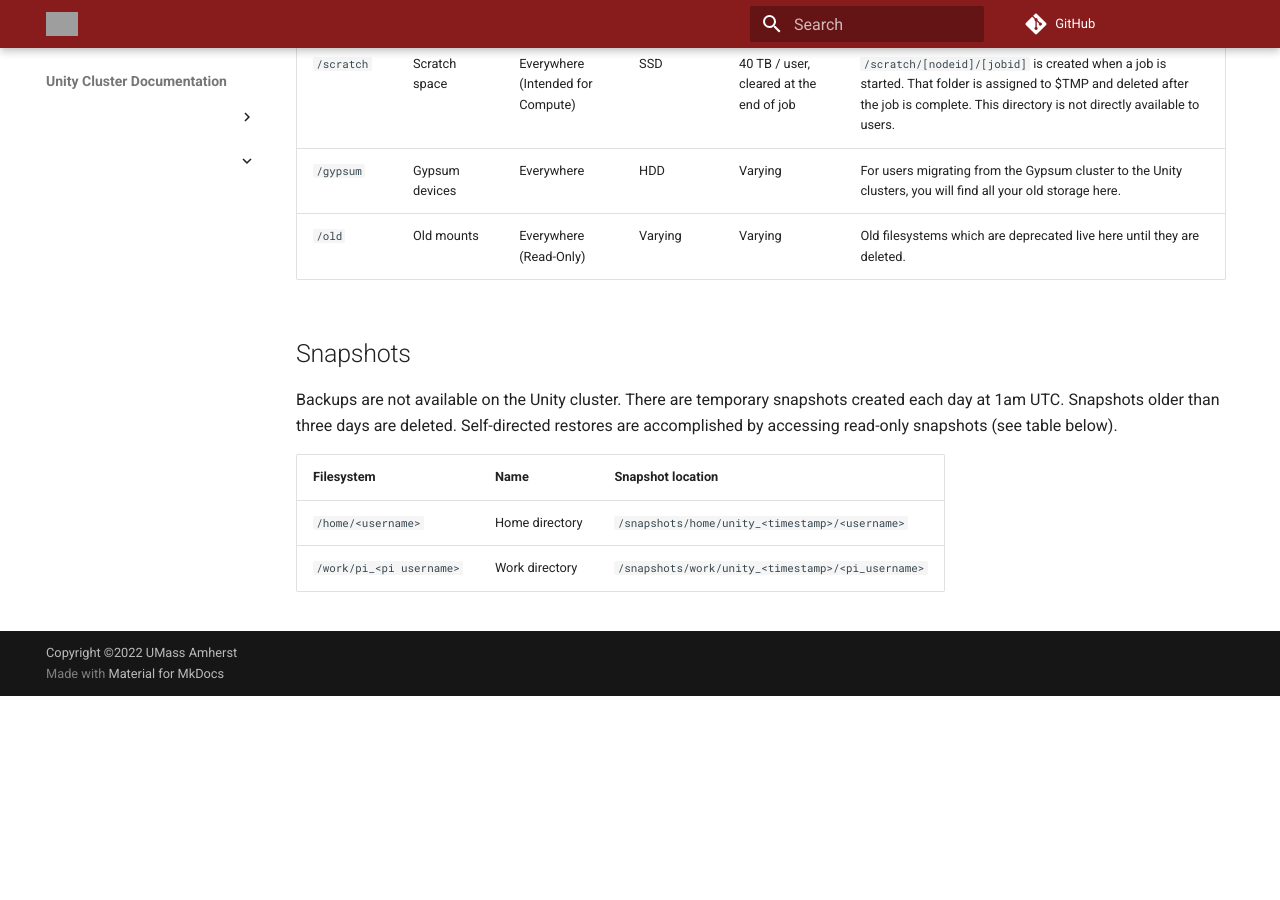
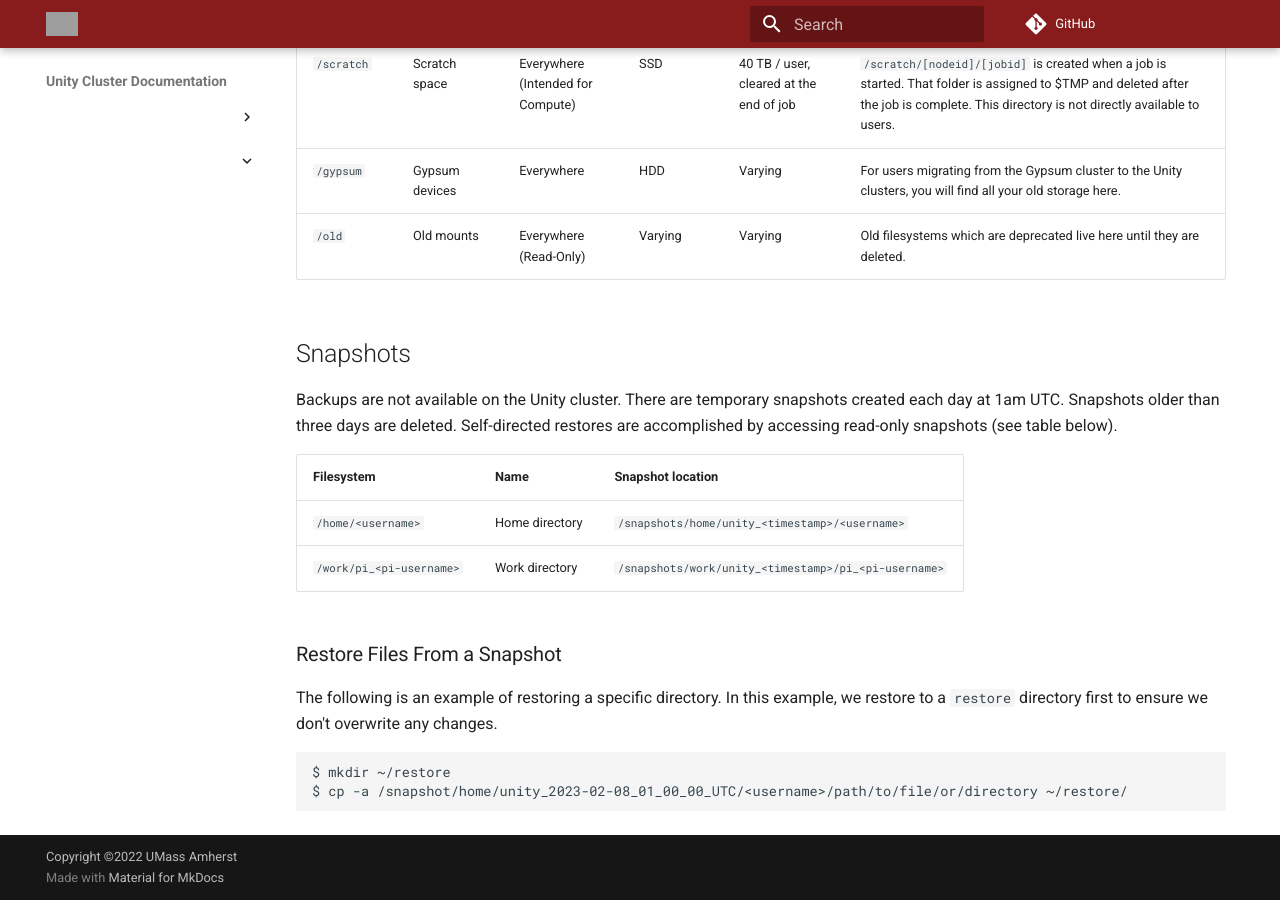
Before and after one commit to UMass-RC/unity-docs, an MkDocs documentation site: the page built from docs/technical/storage.md, in a window 1280 px wide and 900 px high, scrolled down 699 px. Built offline with MkDocs 1.6.1 and Material for MkDocs 9.7.7, drawn with Linux system fonts in a browser that asks for light colours; comment, search, counter and statistics services are not loaded; before the commit the page ends 1395 px from its top, so only the background shows below that; grey boxes are pictures that could not be loaded.

Commit message:
Add example for restoring files.
Signed-off-by: Sol Jerome <sol.jerome@gmail.com>

````diff
--- a/docs/technical/storage.md
+++ b/docs/technical/storage.md
@@ -23,4 +23,14 @@ Self-directed restores are accomplished by accessing read-only snapshots (see ta
 | Filesystem | Name | Snapshot location |
 | --- | --- | --- |
 | `/home/<username>` | Home directory | `/snapshots/home/unity_<timestamp>/<username>` |
-| `/work/pi_<pi username>` | Work directory | `/snapshots/work/unity_<timestamp>/<pi_username>` |
+| `/work/pi_<pi-username>` | Work directory | `/snapshots/work/unity_<timestamp>/pi_<pi-username>` |
+
+### Restore Files From a Snapshot
+
+The following is an example of restoring a specific directory.
+In this example, we restore to a `restore` directory first to ensure we don't overwrite any changes.
+
+```
+$ mkdir ~/restore
+$ cp -a /snapshot/home/unity_2023-02-08_01_00_00_UTC/<username>/path/to/file/or/directory ~/restore/
+```
````
